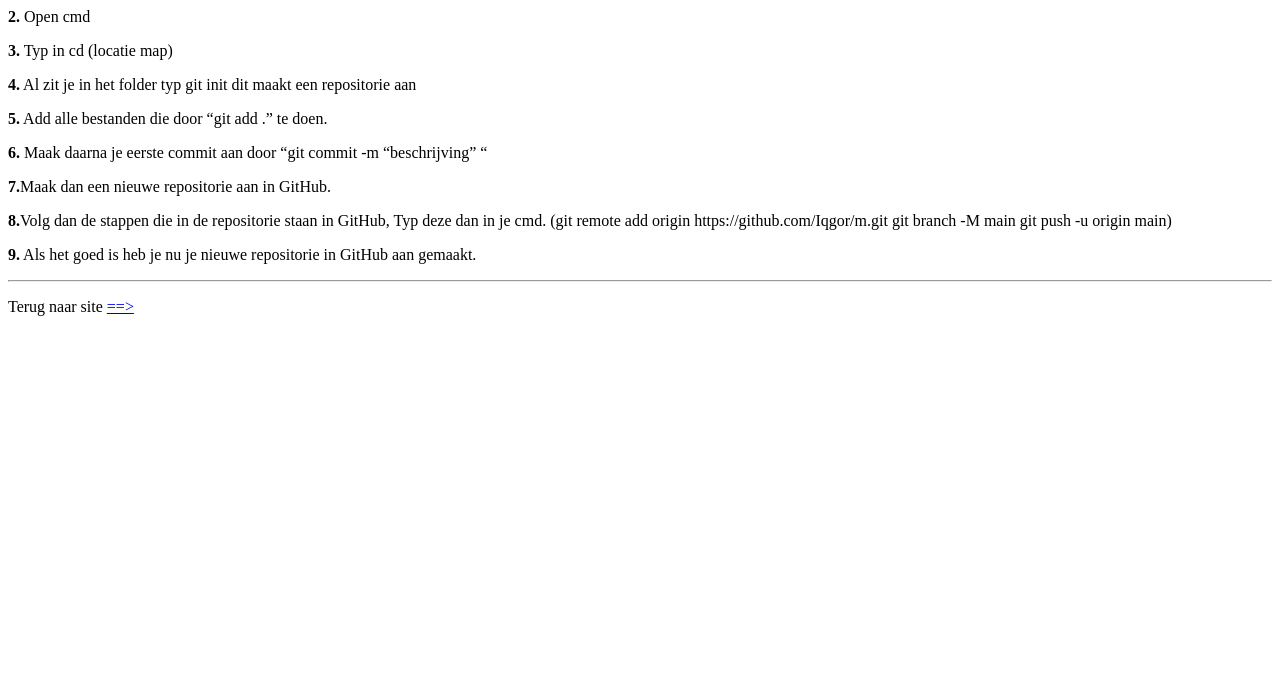
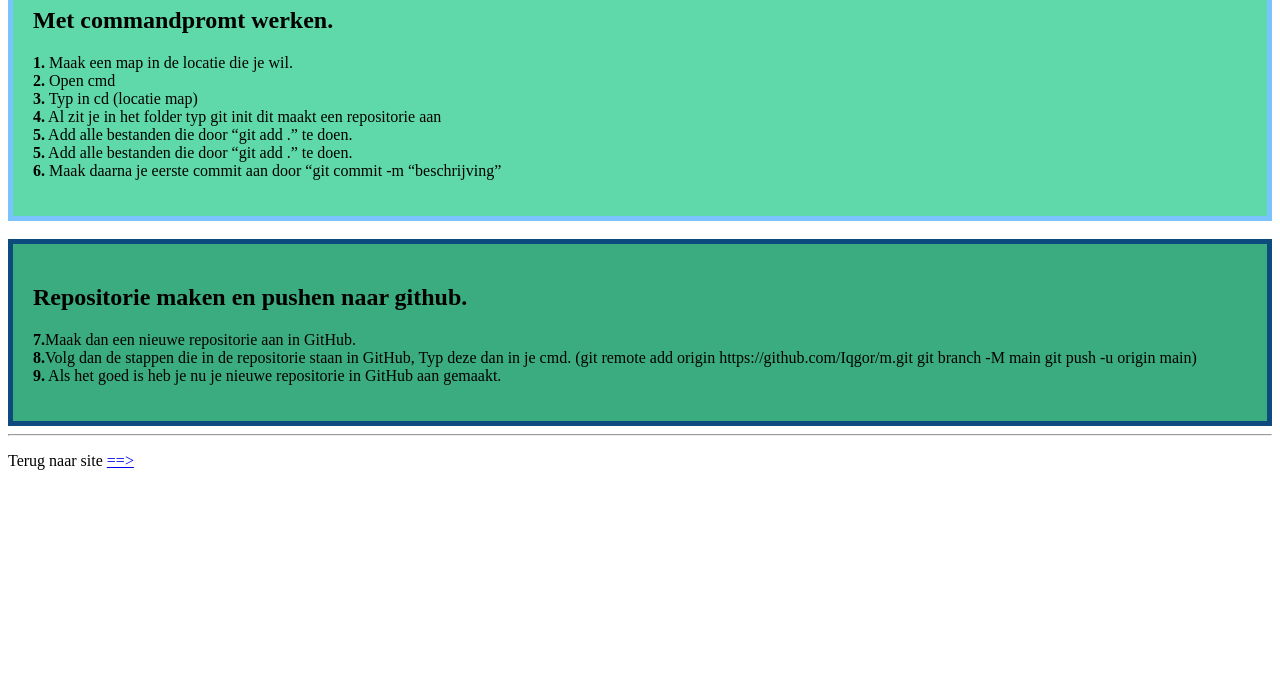
Before and after one commit to Iqgor/websiteCTH, a plain HTML site: page web/cheatsheet.html in a window 1280 px wide. Shown: the part 106-800 px from the top of the page. Drawn offline with Linux system fonts and the light colour scheme.

Commit message:
Styles cheatsheet

```diff
--- a/web/cheatsheet.html
+++ b/web/cheatsheet.html
@@ -5,25 +5,26 @@
     <meta http-equiv="X-UA-Compatible" content="IE=edge">
     <meta name="viewport"content="width=device-width, initial-scale=1.0">
     <title>Cheatsheet</title>
+    <link rel="stylesheet" href="style.css">
 </head>
 <body>
-    <div>
+    <div class="Cheat1">
     <h1>Cheatsheet van map naar Github</h1>
-    <p><b>1.</b> Maak een map in de locatie die je wil. </p>
-    <p><b>2.</b> Open cmd</p>
-    <p><b>3.</b> Typ in cd (locatie map)</p>
-    <p><b>4.</b> Al zit je in het folder typ git init dit maakt een repositorie aan</p>
-    <p><b>5.</b> Add alle bestanden die door “git add .” te doen.
-</P>
-    <p><b>6.</b> Maak daarna je eerste commit aan door “git commit -m “beschrijving” “</p>
-    <p><b>7.</b>Maak dan een nieuwe repositorie aan in GitHub.</p>
-    <p><b>8.</b>Volg dan de stappen die in de repositorie staan in GitHub, Typ deze dan in je cmd.
+        <h2>Met commandpromt werken.</h2>
+        <p><b>1.</b> Maak een map in de locatie die je wil.<br><b>2.</b> Open cmd<br><b>3.</b> Typ in cd (locatie map)<br>
+            <b>4.</b> Al zit je in het folder typ git init dit maakt een repositorie aan<br><b>5.</b> Add alle bestanden die door “git add .” te doen.<br>
+            <b>5.</b> Add alle bestanden die door “git add .” te doen.<br><b>6.</b> Maak daarna je eerste commit aan door “git commit -m “beschrijving”
+        </p>
+
+    </div>
+    <br>
+    <div class="Cheat2">
+        <h2>Repositorie maken en pushen naar github.</h2>
+        <p><b>7.</b>Maak dan een nieuwe repositorie aan in GitHub.<br><b>8.</b>Volg dan de stappen die in de repositorie staan in GitHub, Typ deze dan in je cmd.
         (git remote add origin https://github.com/Iqgor/m.git
         git branch -M main
-        git push -u origin main)
-        </p>
-    <p><b>9.</b> Als het goed is heb je nu je nieuwe repositorie in GitHub aan gemaakt.</p>
-    </div>
+        git push -u origin main)<br><b>9.</b> Als het goed is heb je nu je nieuwe repositorie in GitHub aan gemaakt.</p>
+        </div>
     <div>
        <hr>
         <p>Terug naar site <a href="index.html">==></a></p>
--- /dev/null
+++ b/web/style.css
@@ -0,0 +1,14 @@
+.Cheat1{
+    background-color: #5FD9AA;
+    color: #000000;
+    border: 5px solid #7AC3FF;
+    padding: 20px;
+
+}
+.Cheat2{
+    background-color: #3bac80;
+    color: #000000;
+    border: 5px solid #0d4b7e;
+    padding: 20px;
+
+}
```
Also changed, not shown: Les11/css-class/index.html (+1 -1 lines).
